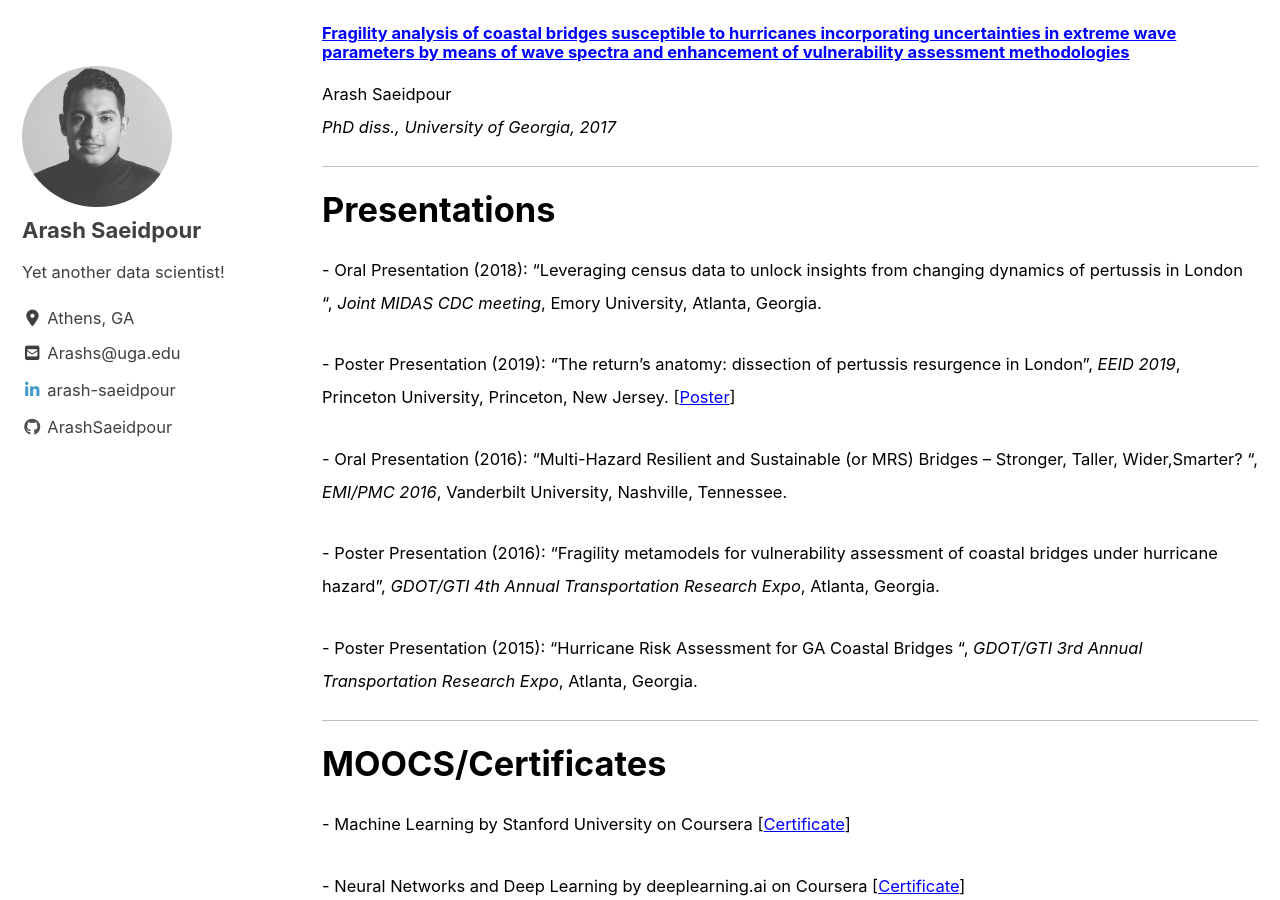
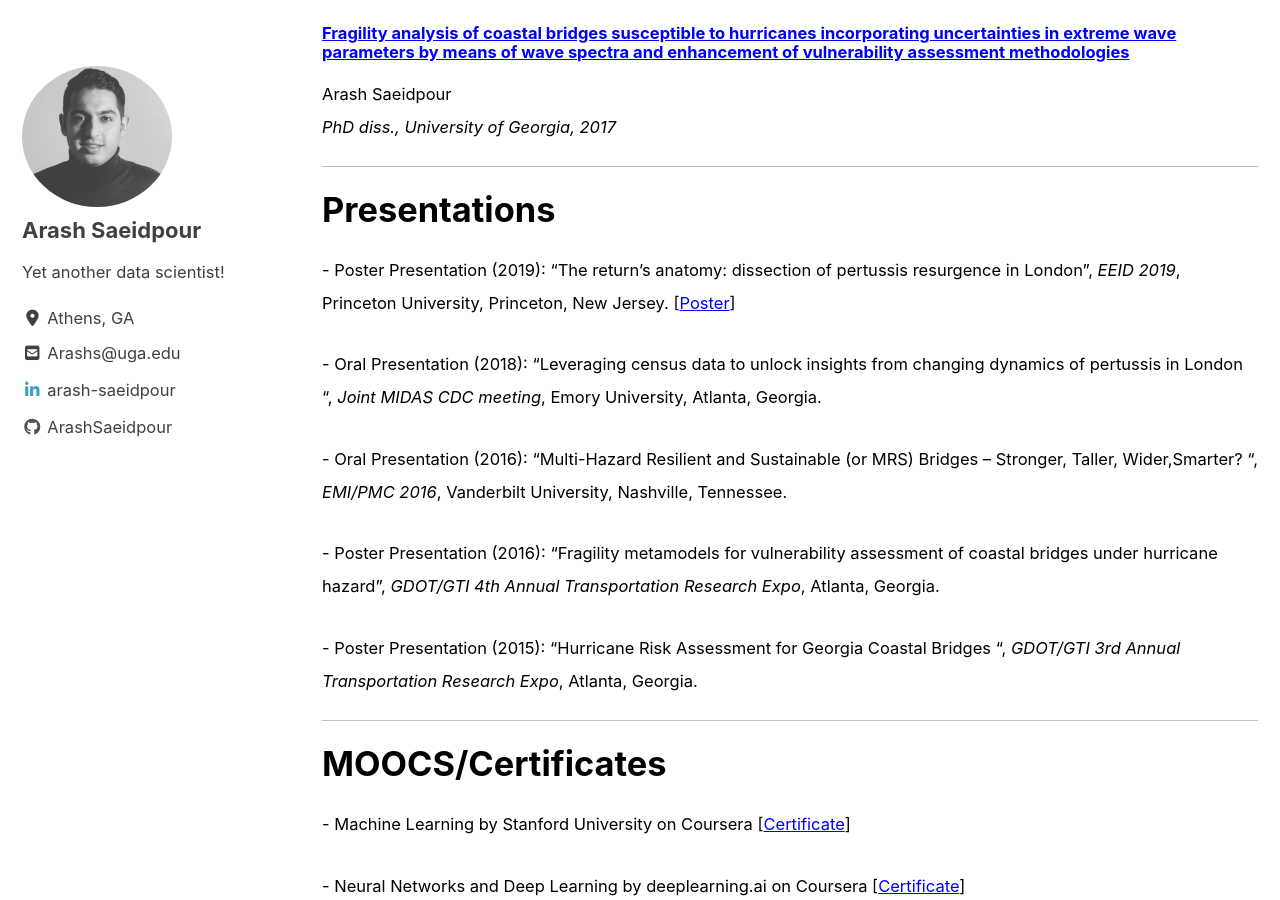
Before and after one commit to ArashSaeidpour/arashsaeidpour.github.io, a Jekyll site: the page built from index.md, in a window 1280 px wide and 900 px high, scrolled down 3755 px. Built offline with Jekyll 4.4.1, drawn with Linux system fonts in a browser that asks for light colours; cached includes are drawn as plain includes; nearby versions of some CDN libraries.

Commit message:
Presentations revised

```diff
--- a/index.md
+++ b/index.md
@@ -112,15 +112,17 @@ analytics:
 
 # Presentations
 
+<sub> - Poster Presentation (2019): "The return’s anatomy: dissection of pertussis resurgence in London", *EEID 2019*, Princeton University, Princeton, New Jersey. \[[Poster](https://docs.google.com/presentation/d/1zfcVHL_W03fepaAiSvXAb_FlHj55GxsHradAE83utzQ/edit?usp=sharing)\]<sub>
+
+
 <sub> - Oral Presentation (2018): "Leveraging census data to unlock insights from changing dynamics of pertussis in London ", *Joint MIDAS CDC meeting*, Emory University, Atlanta, Georgia. <sub>
 
-<sub> - Poster Presentation (2019): "The return’s anatomy: dissection of pertussis resurgence in London", *EEID 2019*, Princeton University, Princeton, New Jersey. \[[Poster](https://docs.google.com/presentation/d/1zfcVHL_W03fepaAiSvXAb_FlHj55GxsHradAE83utzQ/edit?usp=sharing)\]<sub>
 
 <sub> - Oral Presentation (2016): "Multi-Hazard Resilient and Sustainable (or MRS) Bridges – Stronger, Taller, Wider,Smarter? ", *EMI/PMC 2016*, Vanderbilt University, Nashville, Tennessee. <sub>
 
 <sub> - Poster Presentation (2016): "Fragility metamodels for vulnerability assessment of coastal bridges under hurricane hazard", *GDOT/GTI 4th Annual Transportation Research Expo*, Atlanta, Georgia. <sub>
 
-<sub> - Poster Presentation (2015): "Hurricane Risk Assessment for GA Coastal Bridges ", *GDOT/GTI 3rd Annual Transportation Research Expo*, Atlanta, Georgia. <sub>
+<sub> - Poster Presentation (2015): "Hurricane Risk Assessment for Georgia Coastal Bridges ", *GDOT/GTI 3rd Annual Transportation Research Expo*, Atlanta, Georgia. <sub>
 
 ---
 # MOOCS/Certificates
```
Also changed, not shown: 2 other files.
